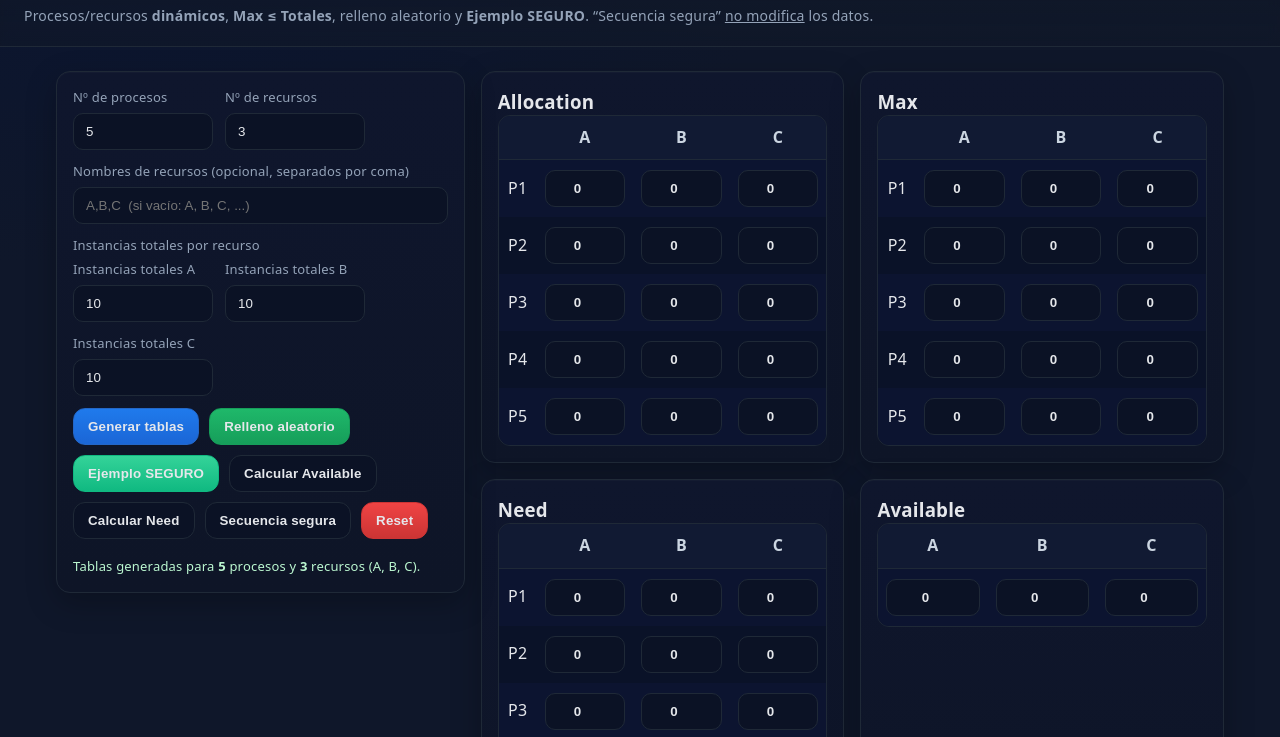
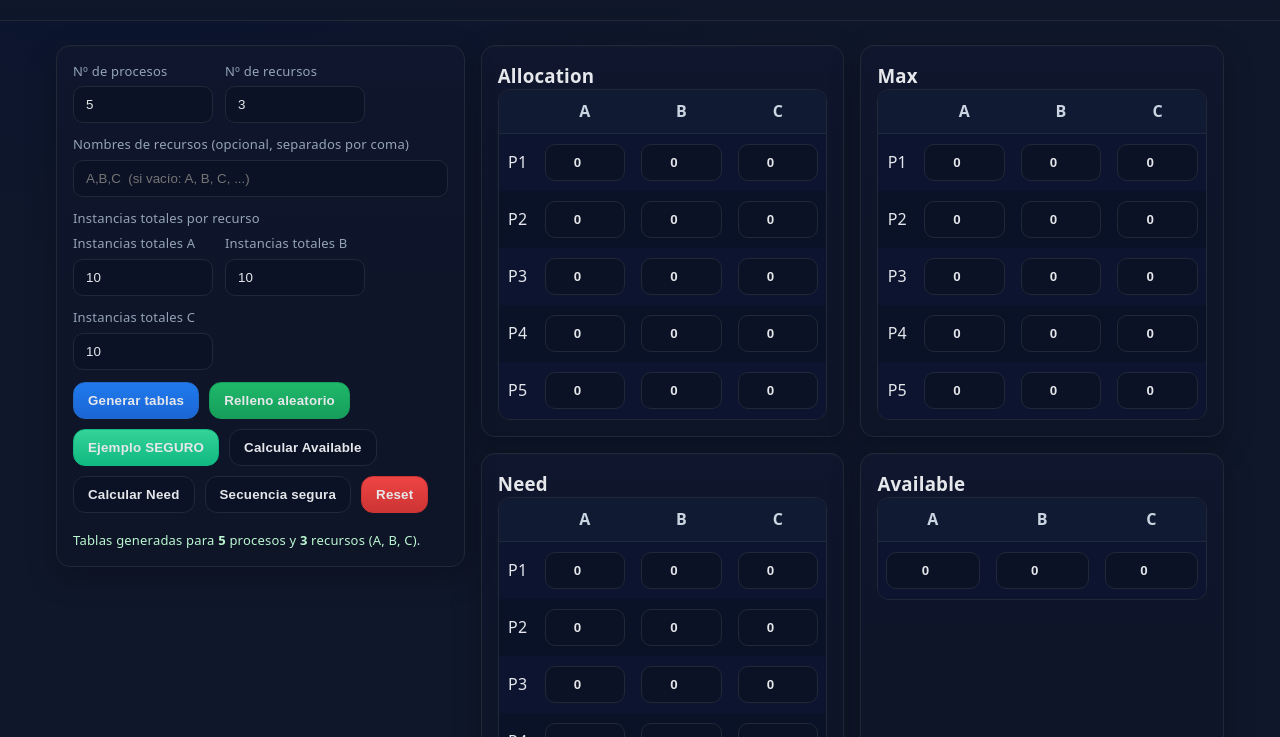
Before and after one commit to davidgitunir/bankers-algorithm-simulator, a plain HTML site: page BankersAlgortihmSimulator.html in a window 1280 px wide. Shown: the part 61-798 px from the top of the page. Drawn offline with Linux system fonts and the light colour scheme.

Commit message:
Update BankersAlgortihmSimulator.html

```diff
--- a/BankersAlgortihmSimulator.html
+++ b/BankersAlgortihmSimulator.html
@@ -88,7 +88,7 @@
 <body>
   <header>
     <h1>Simulador del Algoritmo del Banquero</h1>
-    <p>Procesos/recursos <b>dinámicos</b>, <b>Max ≤ Totales</b>, relleno aleatorio y <b>Ejemplo SEGURO</b>. “Secuencia segura” <u>no modifica</u> los datos.</p>
+    <!-- <p>Procesos/recursos <b>dinámicos</b>, <b>Max ≤ Totales</b>, relleno aleatorio y <b>Ejemplo SEGURO</b>. “Secuencia segura” <u>no modifica</u> los datos.</p> -->
   </header>
 
   <div class="container grid">
```
